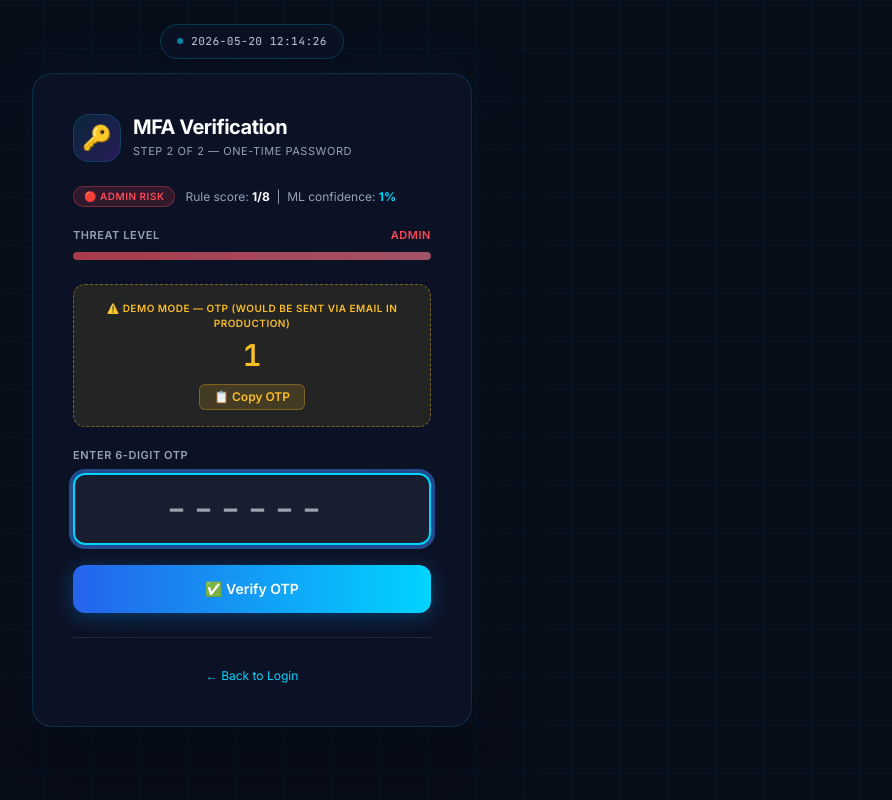
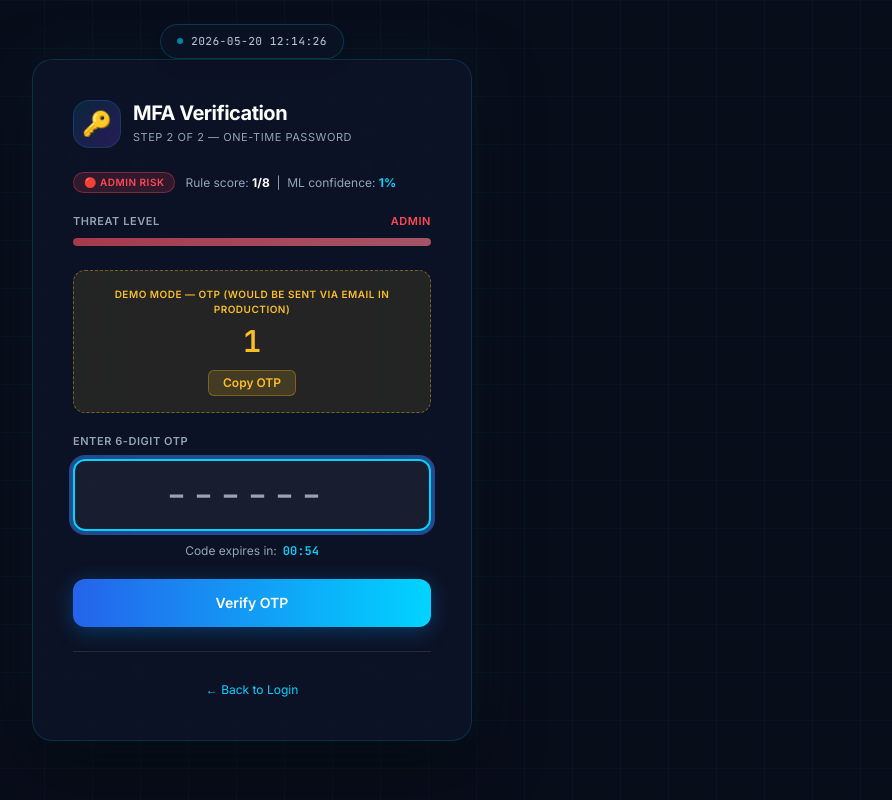
Before and after one commit to arcielor/ai-mfa, a Flask app: page /otp in a window 1280 px wide. Shown: the whole page, without its empty margins (388-1280 px from the left). Run offline with Flask 3, Linux system fonts and the light colour scheme; the visitor is signed in with stand-in values (Sample User, id 1); some libraries are stand-ins or nearby versions.

Commit message:
add timer to otp

```diff
--- a/app.py
+++ b/app.py
@@ -232,7 +232,7 @@ def login():
         # ── generate OTP ──
         otp = generate_otp()
         otp_store = load_json(OTP_FILE, {})
-        otp_store[username] = {"otp": otp, "expires": time.time() + 300}
+        otp_store[username] = {"otp": otp, "expires": time.time() + 60}
         save_json(OTP_FILE, otp_store)
 
         session["username"]   = username
@@ -301,9 +301,15 @@ def otp_page():
         })
         flash("Incorrect OTP. Please try again.", "error")
 
+    otp_store = load_json(OTP_FILE, {})
+    record = otp_store.get(username, {})
+    expires = record.get("expires", 0)
+    remaining_seconds = int(max(0, expires - time.time()))
+
     return render_template("otp.html",
         username=username, risk_level=risk_level,
-        rule_score=rule_score, confidence=confidence, demo_otp=demo_otp)
+        rule_score=rule_score, confidence=confidence, demo_otp=demo_otp,
+        remaining_seconds=remaining_seconds)
 
 
 @app.route("/success")
--- a/templates/otp.html
+++ b/templates/otp.html
@@ -1,5 +1,6 @@
 <!DOCTYPE html>
 <html lang="en">
+
 <head>
   <meta charset="UTF-8">
   <meta name="viewport" content="width=device-width, initial-scale=1.0">
@@ -30,10 +31,12 @@
     }
   </script>
 </head>
+
 <body class="font-sans antialiased text-slate-200">
   <!-- ── Live Date Time Badge ── -->
   <div class="absolute top-6 left-1/2 -translate-x-1/2 z-50">
-  <div class="bg-brand-bg2/60 border border-brand-cyan/20 px-4 py-2 rounded-full backdrop-blur-md shadow-lg text-[11px] font-mono tracking-wider text-slate-300 whitespace-nowrap flex items-center gap-2">
+    <div
+      class="bg-brand-bg2/60 border border-brand-cyan/20 px-4 py-2 rounded-full backdrop-blur-md shadow-lg text-[11px] font-mono tracking-wider text-slate-300 whitespace-nowrap flex items-center gap-2">
       <span class="w-1.5 h-1.5 rounded-full bg-brand-cyan animate-pulse-bar"></span>
       <span id="live-clock">Loading time...</span>
     </div>
@@ -43,12 +46,16 @@
     <div class="w-full max-w-[440px]">
 
       <!-- ── Main Card ── -->
-    <div class="w-full bg-brand-bg2/85 border border-brand-cyan/15 rounded-[20px] p-8 lg:p-10 backdrop-blur-3xl shadow-[0_0_60px_rgba(0,212,255,0.06),0_24px_64px_rgba(0,0,0,0.5)]">
+      <div
+        class="w-full bg-brand-bg2/85 border border-brand-cyan/15 rounded-[20px] p-8 lg:p-10 backdrop-blur-3xl shadow-[0_0_60px_rgba(0,212,255,0.06),0_24px_64px_rgba(0,0,0,0.5)]">
         <div class="flex items-center gap-3 mb-6">
-        <div class="w-12 h-12 rounded-2xl bg-gradient-to-br from-brand-cyan/10 to-brand-purple/25 border border-brand-cyan/15 grid place-items-center text-2xl">🔑</div>
+          <div
+            class="w-12 h-12 rounded-2xl bg-gradient-to-br from-brand-cyan/10 to-brand-purple/25 border border-brand-cyan/15 grid place-items-center text-2xl">
+            🔑</div>
           <div>
             <h1 class="text-xl font-bold tracking-tight text-white leading-none">MFA Verification</h1>
-          <span class="block text-[11px] text-slate-400 mt-1.5 uppercase tracking-wider">Step 2 of 2 — One-Time Password</span>
+            <span class="block text-[11px] text-slate-400 mt-1.5 uppercase tracking-wider">Step 2 of 2 — One-Time
+              Password</span>
           </div>
         </div>
 
@@ -71,7 +78,9 @@
         <div class="mb-6">
           <div class="text-[11px] font-semibold text-slate-400 uppercase tracking-wider mb-2 flex justify-between">
             <span>Threat Level</span>
-          <span class="{% if risk_level == 'low' %}text-brand-green{% elif risk_level == 'medium' %}text-brand-yellow{% else %}text-brand-red{% endif %}">{{ risk_level|upper }}</span>
+            <span
+              class="{% if risk_level == 'low' %}text-brand-green{% elif risk_level == 'medium' %}text-brand-yellow{% else %}text-brand-red{% endif %}">{{
+              risk_level|upper }}</span>
           </div>
           <div class="h-2 rounded-full bg-white/10 overflow-hidden">
             <div class="h-full rounded-full transition-all duration-700
@@ -84,13 +93,16 @@
 
         <!-- DEMO OTP display box -->
         <div class="bg-brand-yellow/10 border border-dashed border-brand-yellow/40 rounded-xl p-4 my-5 text-center">
-        <div class="text-[10px] uppercase tracking-wider font-semibold text-brand-yellow mb-1.5 flex items-center justify-center gap-1.5">
-          ⚠️ DEMO MODE — OTP (would be sent via email in production)
+          <div
+            class="text-[10px] uppercase tracking-wider font-semibold text-brand-yellow mb-1.5 flex items-center justify-center gap-1.5">
+            DEMO MODE — OTP (would be sent via email in production)
           </div>
-        <div class="font-mono text-3xl font-bold text-brand-yellow tracking-[0.3em] pl-[0.3em]" id="otp-display">{{ demo_otp }}</div>
+          <div class="font-mono text-3xl font-bold text-brand-yellow tracking-[0.3em] pl-[0.3em]" id="otp-display">{{
+            demo_otp }}</div>
           <div class="mt-2.5">
-          <button onclick="copyOtp()" class="bg-brand-yellow/15 border border-brand-yellow/30 text-brand-yellow hover:bg-brand-yellow/25 rounded-md px-3.5 py-1 cursor-pointer text-xs font-semibold transition">
-            📋 Copy OTP
+            <button onclick="copyOtp()"
+              class="bg-brand-yellow/15 border border-brand-yellow/30 text-brand-yellow hover:bg-brand-yellow/25 rounded-md px-3.5 py-1 cursor-pointer text-xs font-semibold transition">
+              Copy OTP
             </button>
           </div>
         </div>
@@ -99,11 +111,17 @@
         {% if messages %}
         {% for cat, msg in messages %}
         {% if cat == 'error' or cat == 'danger' %}
-              <div class="p-3.5 rounded-xl text-xs mb-5 flex items-center gap-2.5 bg-brand-red/10 border border-brand-red/30 text-rose-400">⚠️ {{ msg }}</div>
+        <div
+          class="p-3.5 rounded-xl text-xs mb-5 flex items-center gap-2.5 bg-brand-red/10 border border-brand-red/30 text-rose-400">
+          ⚠️ {{ msg }}</div>
         {% elif cat == 'success' %}
-              <div class="p-3.5 rounded-xl text-xs mb-5 flex items-center gap-2.5 bg-brand-green/10 border border-brand-green/25 text-emerald-400">⚠️ {{ msg }}</div>
+        <div
+          class="p-3.5 rounded-xl text-xs mb-5 flex items-center gap-2.5 bg-brand-green/10 border border-brand-green/25 text-emerald-400">
+          ⚠️ {{ msg }}</div>
         {% else %}
-              <div class="p-3.5 rounded-xl text-xs mb-5 flex items-center gap-2.5 bg-brand-cyan/8 border border-brand-cyan/20 text-brand-cyan">⚠️ {{ msg }}</div>
+        <div
+          class="p-3.5 rounded-xl text-xs mb-5 flex items-center gap-2.5 bg-brand-cyan/8 border border-brand-cyan/20 text-brand-cyan">
+          ⚠️ {{ msg }}</div>
         {% endif %}
         {% endfor %}
         {% endif %}
@@ -111,13 +129,19 @@
 
         <form method="POST" action="/otp">
           <div class="mb-5">
-          <label for="otp" class="block text-[11px] font-semibold text-slate-400 uppercase tracking-wider mb-2.5">Enter 6-Digit OTP</label>
+            <label for="otp"
+              class="block text-[11px] font-semibold text-slate-400 uppercase tracking-wider mb-2.5">Enter 6-Digit
+              OTP</label>
             <input type="text" id="otp" name="otp" maxlength="6" placeholder="––––––" autocomplete="one-time-code"
               inputmode="numeric" pattern="\d{6}" required
               class="w-full p-4 rounded-xl bg-white/5 border-2 border-brand-cyan/30 text-brand-cyan text-3xl font-mono font-semibold text-center tracking-[0.3em] pl-[0.3em] outline-none transition focus:border-brand-cyan focus:ring-4 focus:ring-brand-cyan/12">
+            <div class="mt-3 text-center text-xs text-slate-400 flex items-center justify-center gap-1.5">
+              Code expires in: <span id="timer" class="font-mono font-semibold text-brand-cyan">01:00</span>
             </div>
-        <button type="submit" class="w-full p-3.5 rounded-xl text-sm font-semibold transition duration-200 flex items-center justify-center gap-2 cursor-pointer bg-gradient-to-r from-blue-600 to-brand-cyan text-white shadow-[0_4px_20px_rgba(0,150,255,0.3)] hover:-translate-y-0.5 hover:shadow-[0_6px_28px_rgba(0,150,255,0.45)] active:translate-y-0 mt-3">
-          ✅ Verify OTP
+          </div>
+          <button type="submit"
+            class="w-full p-3.5 rounded-xl text-sm font-semibold transition duration-200 flex items-center justify-center gap-2 cursor-pointer bg-gradient-to-r from-blue-600 to-brand-cyan text-white shadow-[0_4px_20px_rgba(0,150,255,0.3)] hover:-translate-y-0.5 hover:shadow-[0_6px_28px_rgba(0,150,255,0.45)] active:translate-y-0 mt-3">
+            Verify OTP
           </button>
         </form>
 
@@ -154,6 +178,28 @@
     }
     // Auto-focus OTP field
     document.getElementById('otp').focus();
+
+    // ── Countdown Timer ──
+    let timeLeft = parseInt("{{ remaining_seconds }}") || 60;
+    const timerEl = document.getElementById('timer');
+
+    function updateTimer() {
+      if (timeLeft <= 0) {
+        timerEl.textContent = "Expired";
+        timerEl.className = "font-semibold text-brand-red animate-pulse";
+        setTimeout(() => {
+          window.location.reload();
+        }, 1000);
+        return;
+      }
+      const minutes = String(Math.floor(timeLeft / 60)).padStart(2, '0');
+      const seconds = String(timeLeft % 60).padStart(2, '0');
+      timerEl.textContent = `${minutes}:${seconds}`;
+      timeLeft--;
+      setTimeout(updateTimer, 1000);
+    }
+    updateTimer();
   </script>
 </body>
+
 </html>
```
Lines whose indentation alone changed are shown as unchanged.
